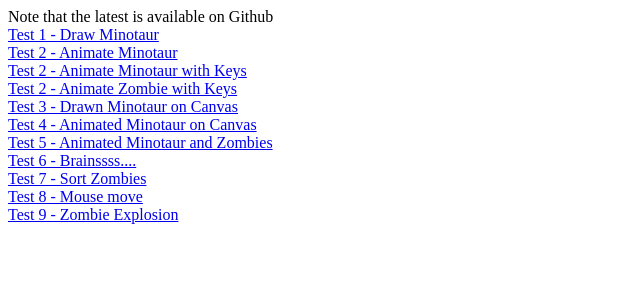
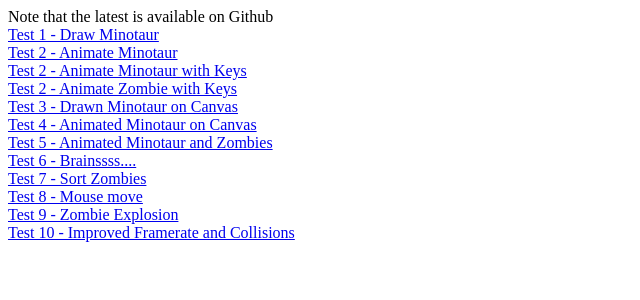
Before and after one commit to AlexChesser/jsSprite, a PHP site: page / in a window 1280 px wide. Shown: the top 300 px of the page, without its empty margins (0-640 px from the left). Run offline with PHP 8.4, Linux system fonts and the light colour scheme.

Commit message:
modified:   index.php

```diff
--- a/index.php
+++ b/index.php
@@ -24,6 +24,8 @@
 		<a href="07-sort_zombies.php">Test 7 - Sort Zombies</a><br/>
 		<a href="08-mouse_move.php">Test 8 - Mouse move</a><br/>
 		<a href="09-zombie-explosion.php">Test 9 - Zombie Explosion</a><br/>
+		<a href="10-framerate-and-improved-collision.php">Test 10 - Improved Framerate and Collisions</a><br/>
+
 
 	</body>
 </html>
```
